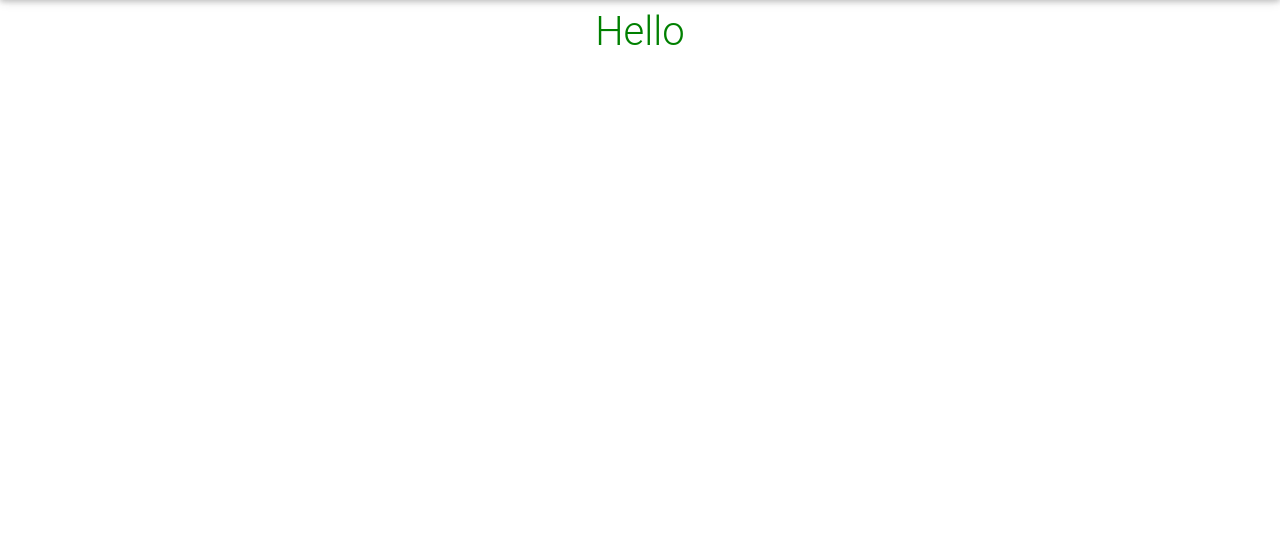
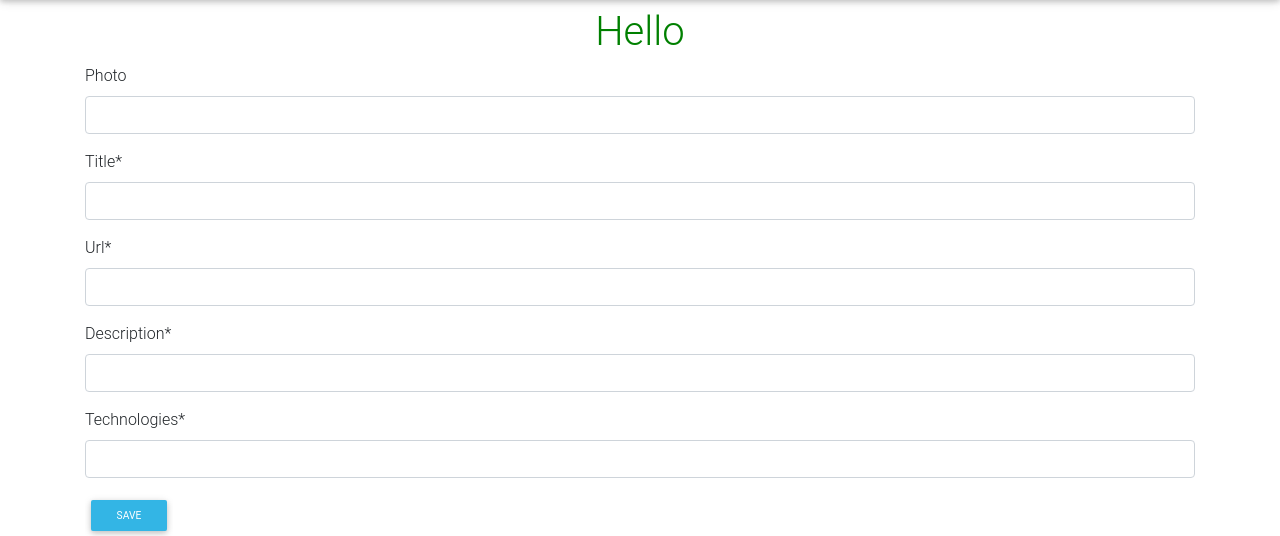
Before and after one commit to Owiti-Charles/project-awwards, a Django app: page / in a window 1280 px wide. Shown: the part 82-618 px from the top of the page. Before the commit the page ends 127 px from the top, so only its background shows below. Run offline with Django 3.2, Linux system fonts and the light colour scheme; tables that the repository leaves empty hold one stand-in row (values such as "Sample post"); some libraries are stand-ins or nearby versions; grey boxes are pictures that could not be loaded.

Commit message:
Create a file upload form to allow users upload their projects

```diff
--- a/myawwards/admin.py
+++ b/myawwards/admin.py
@@ -2,3 +2,4 @@ from django.contrib import admin
 from . import models
 
 admin.site.register(models.Profile)
+admin.site.register(models.Post)
--- a/myawwards/forms.py
+++ b/myawwards/forms.py
@@ -1,6 +1,8 @@
 from django import forms
 from django.contrib.auth.forms import UserCreationForm
 from django.contrib.auth.models import User
+from .models import Post
+from pyuploadcare.dj.forms import ImageField
 
 
 class SignupForm(UserCreationForm):
@@ -9,3 +11,11 @@ class SignupForm(UserCreationForm):
     class Meta:
         model = User
         fields = ('username', 'email', 'password1', 'password2')
+
+
+class PostForm(forms.ModelForm):
+    photo = ImageField(label='')
+
+    class Meta:
+        model = Post
+        fields = ('photo', 'title', 'url', 'description', 'technologies',)
--- a/myawwards/models.py
+++ b/myawwards/models.py
@@ -2,6 +2,7 @@ from django.db import models
 from django.contrib.auth.models import User
 from django.db.models.signals import post_save
 from django.dispatch import receiver
+from pyuploadcare.dj.models import ImageField
 
 
 class Profile(models.Model):
@@ -23,3 +24,11 @@ class Profile(models.Model):
     @receiver(post_save, sender=User)
     def save_user_profile(sender, instance, **kwargs):
         instance.profile.save()
+
+
+class Post(models.Model):
+    title = models.CharField(max_length=155)
+    url = models.CharField(max_length=255)
+    description = models.CharField(max_length=255)
+    technologies = models.CharField(max_length=200)
+    photo = ImageField()
--- a/myawwards/templates/base.html
+++ b/myawwards/templates/base.html
@@ -18,6 +18,7 @@
     <link href="https://cdnjs.cloudflare.com/ajax/libs/mdbootstrap/4.8.10/css/mdb.min.css" rel="stylesheet">
     <link rel="stylesheet" href="{% static 'css/styles.css' %}">
     <title>Awwards</title>
+     {{ form.media }}
 </head>
 <body>
 {% include 'navbar.html' %}
--- a/myawwards/templates/index.html
+++ b/myawwards/templates/index.html
@@ -1,10 +1,24 @@
 {% extends 'base.html' %}
-
+{% load crispy_forms_tags %}
 {% block content %}
 
 <div class="container" style="margin-top:7%;">
     <h1 class="text-center hello">Hello</h1>
 
+
+    <form action="" method="post">
+        {% csrf_token %}
+        {{ form|crispy }}
+        <input type="submit" class="btn btn-sm btn-info" value="Save"/>
+    </form>
+
+    {% if posts %}
+    {% for post in posts %}
+    <div class="col-md-4 mb-4">
+        <img class="img-fluid" src="{{ post.photo.cdn_url }}-/crop/600x600/center/-/quality/lightest/" alt=""></div>
+    {% endfor %}
+    {% endif %}
+
 </div>
 
 {% endblock %}
--- a/myawwards/views.py
+++ b/myawwards/views.py
@@ -1,14 +1,26 @@
 from django.shortcuts import render, redirect
-from .forms import SignupForm
+from .forms import SignupForm, PostForm
 from rest_framework import viewsets
-from .models import Profile
+from .models import Profile, Post
 from .serializers import ProfileSerializer, UserSerializer
 from django.contrib.auth import login, authenticate
 from django.contrib.auth.models import User
 
 
 def index(request):
-    return render(request, 'index.html')
+    if request.method == "POST":
+        form = PostForm(request.POST)
+        if form.is_valid():
+            post = form.save(commit=False)
+            post.save()
+    else:
+        form = PostForm()
+
+    try:
+        posts = Post.objects.all()
+    except Post.DoesNotExist:
+        posts = None
+    return render(request, 'index.html', {'posts': posts, 'form': form})
 
 
 class ProfileViewSet(viewsets.ModelViewSet):
```
Also changed, not shown: awwards/settings.py (+6 -1 lines), myawwards/migrations/0002_post.py (added).
